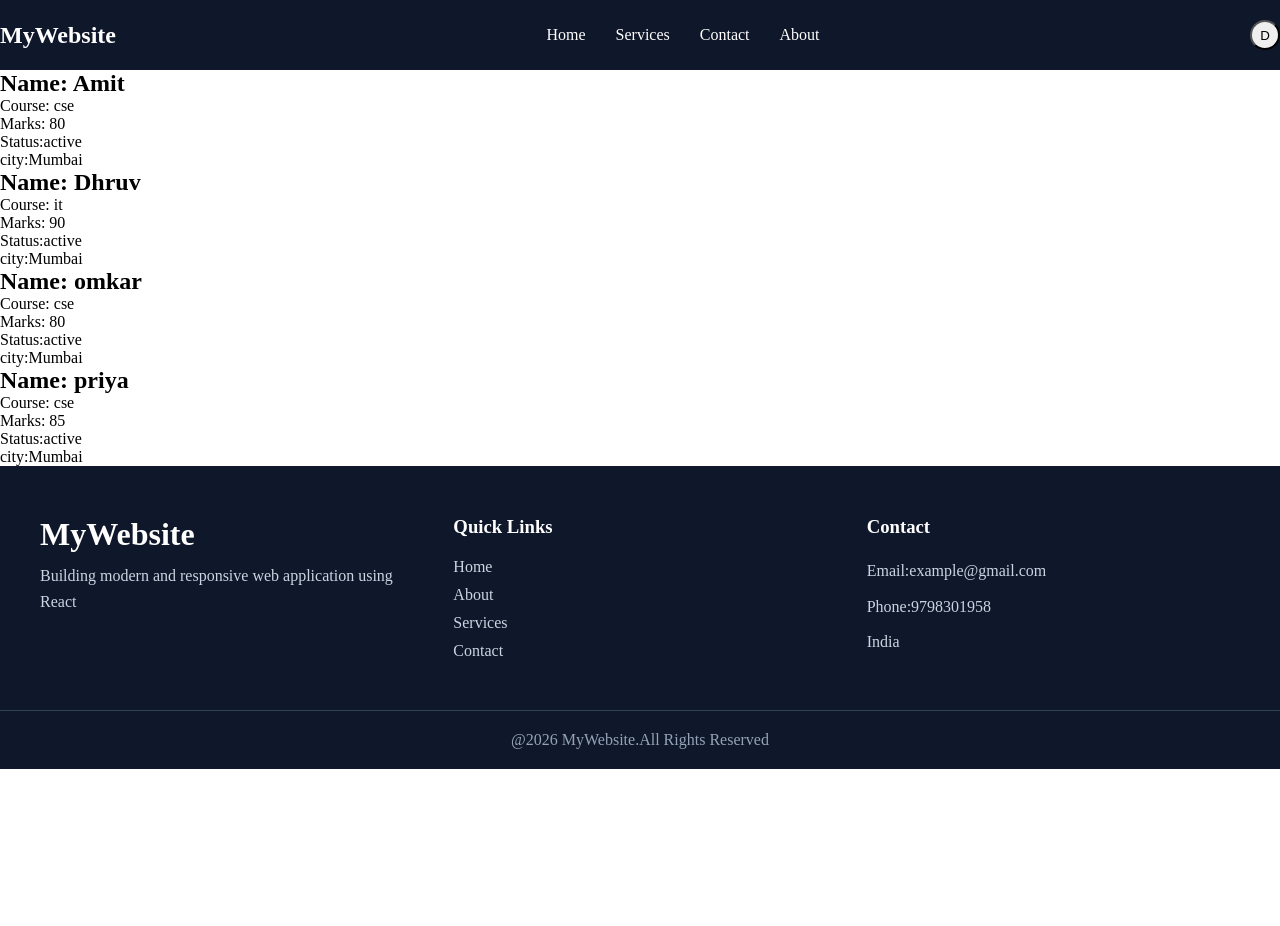
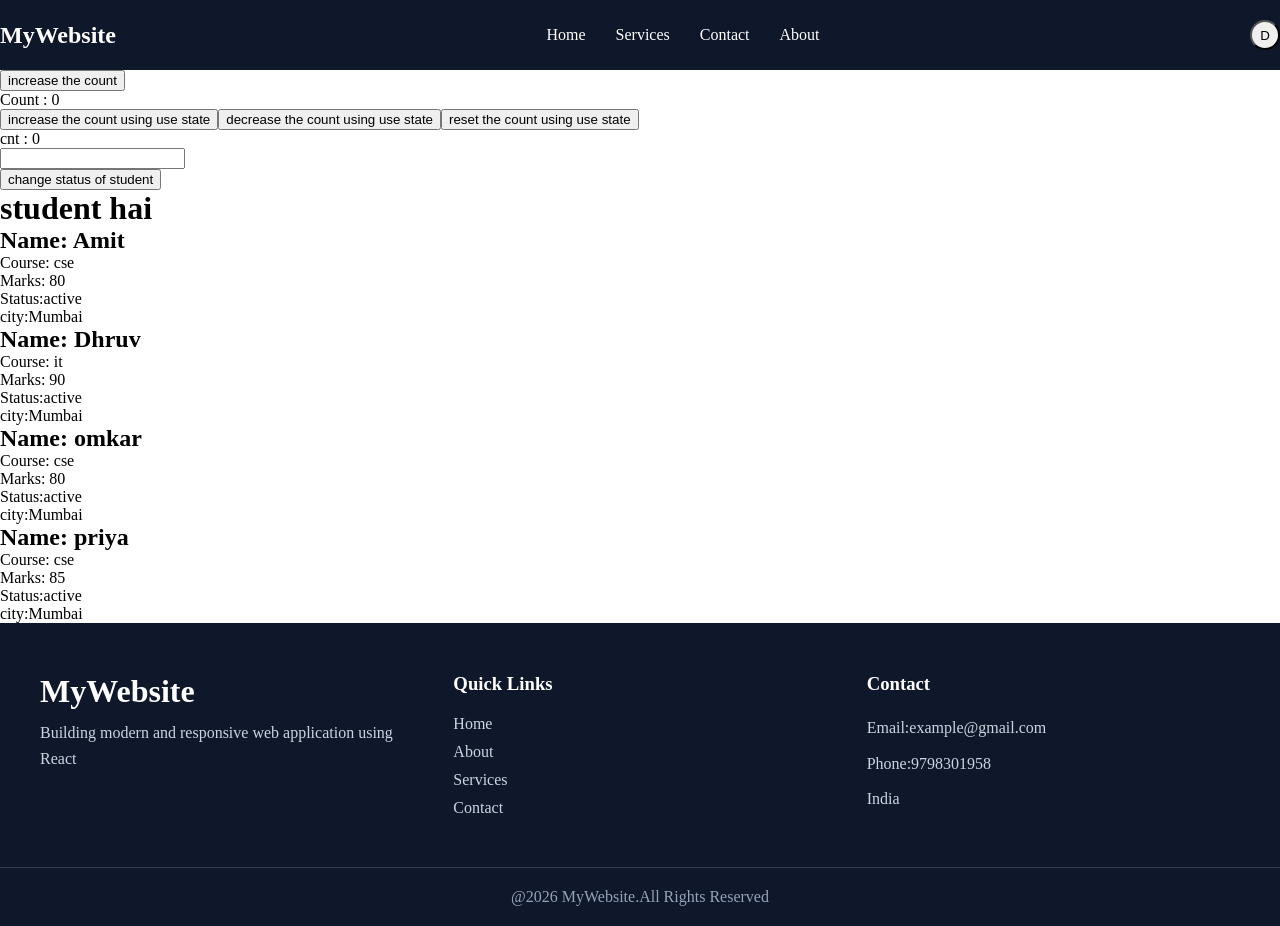
Before and after one commit to golu380/react12, a React (Vite) app: page / in a window 1280 px wide. Before the commit the page ends 800 px from the top, so only its background shows below. Built offline with nearby package versions, Linux system fonts and the light colour scheme.

Commit message:
adding concept of useState

```diff
--- a/src/App.jsx
+++ b/src/App.jsx
@@ -11,12 +11,60 @@ import StudentCard from './components/StudentCars'
 import Footer  from './components/Footer/Footer'
 function App() {
 
+  const  [cnt , setCnt] = useState(0)
+  const [name,setName] = useState("")
+  const [age,setAge] = useState(18)
+  const [isStudent,setIsStudent] = useState(true)
 
+  let count = 0;
+  function increaseCount(){
+    count += 1;
+    console.log(count)
+  }
+  function increasecnt(){
+    setCnt(cnt + 1);
+    console.log(cnt)
+
+  }
+  const decreasecnt = () =>{
+    if(cnt <= 0){
+      setCnt(0)
+    }else{
+      setCnt(cnt-1);
+    }
+
+
+  }
+  const resetcnt = ()=>{
+    setCnt(0)
+  }
+  const hadleChangeName= ((e)=>{
+    setName(e.target.value)
+  })
+
+const handleChangeStatus = ()=>{
+  setIsStudent(!isStudent)
+}
   return (
     <>
 
 
   <Navbar name = "dhruv" />
+  <button onClick={increaseCount}> increase the count</button>
+    <div>Count : {count}</div>
+      <button onClick={increasecnt}> increase the count using use state</button>
+
+          <button onClick={decreasecnt}> decrease the count using use state</button>
+           <button onClick={resetcnt}> reset the count using use state</button>
+    <div>cnt : {cnt}</div>
+
+    <input value={name} onChange={hadleChangeName} />
+    <div>{name}</div>
+
+    <button onClick={handleChangeStatus}>change status of student</button>
+
+    {isStudent ? (<h1>student hai</h1>):(<h1>pta nhi</h1>)}
+
   <StudentCard name="Amit" course = "cse" marks= {80} active="active" city="Mumbai"/>
   <StudentCard name="Dhruv" course = "it" marks= {90} active="active" city="Mumbai"/>
   <StudentCard name="omkar" course = "cse" marks= {80} active="active" city="Mumbai"/>
```
